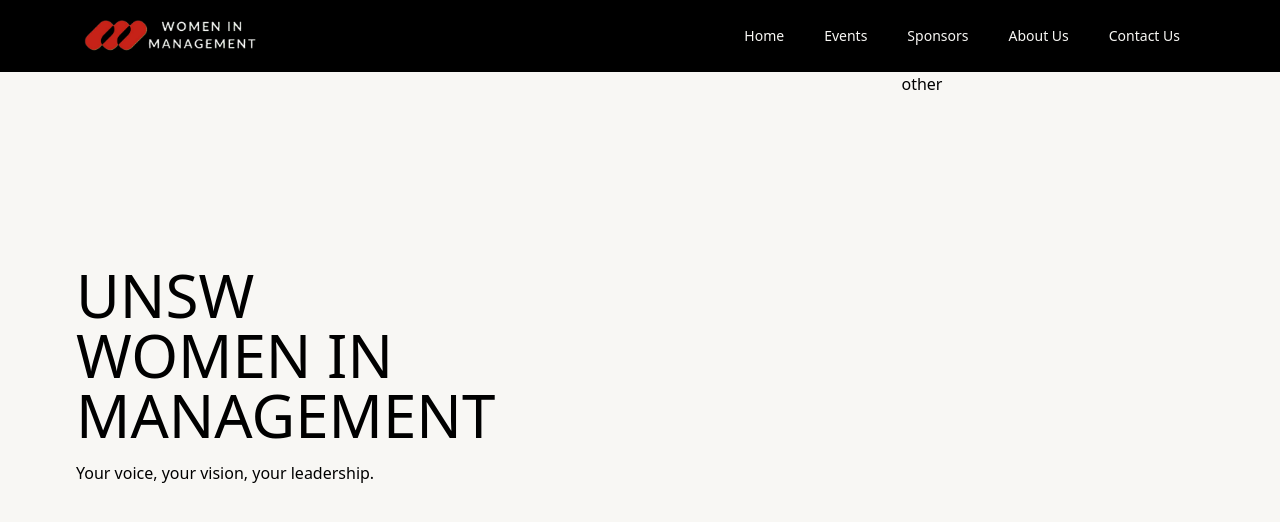
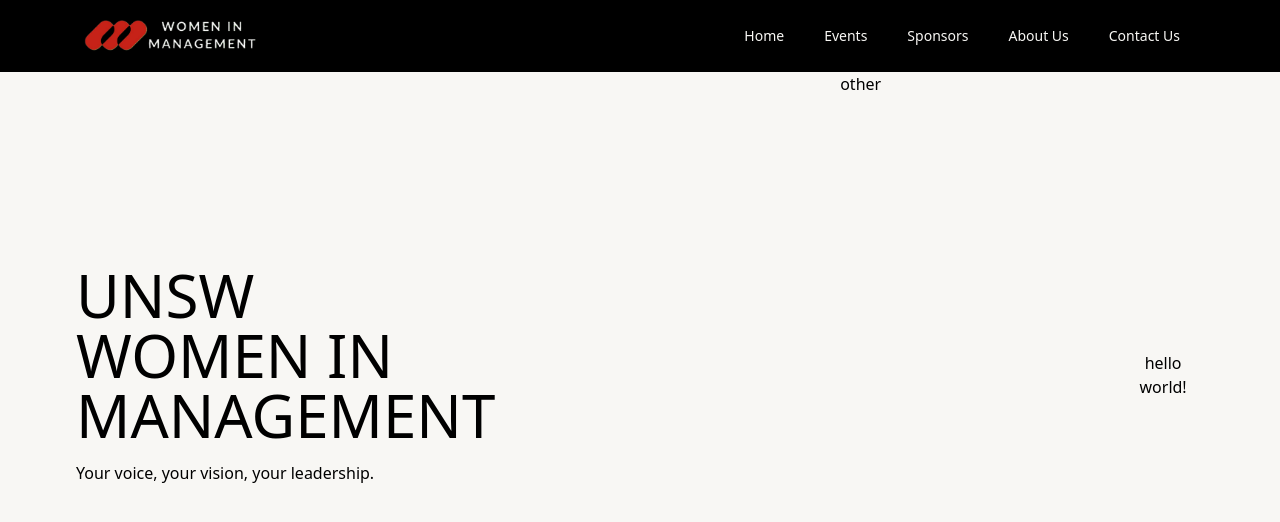
Before and after one commit to wimUNSW/wimsoc-website, a React (Vite) app: page / in a window 1280 px wide. Shown: the top 522 px of the page. Built offline with nearby package versions, Linux system fonts and the light colour scheme.

Commit message:
practise

```diff
--- a/src/components/Hero.jsx
+++ b/src/components/Hero.jsx
@@ -15,7 +15,7 @@ const Hero = () => {
         <div className='w-1/2 h-full'>
           <p className='hero-title'>other</p>
         </div>
-
+        <div>hello world!</div>
       </div>
     </section>
   )
```
